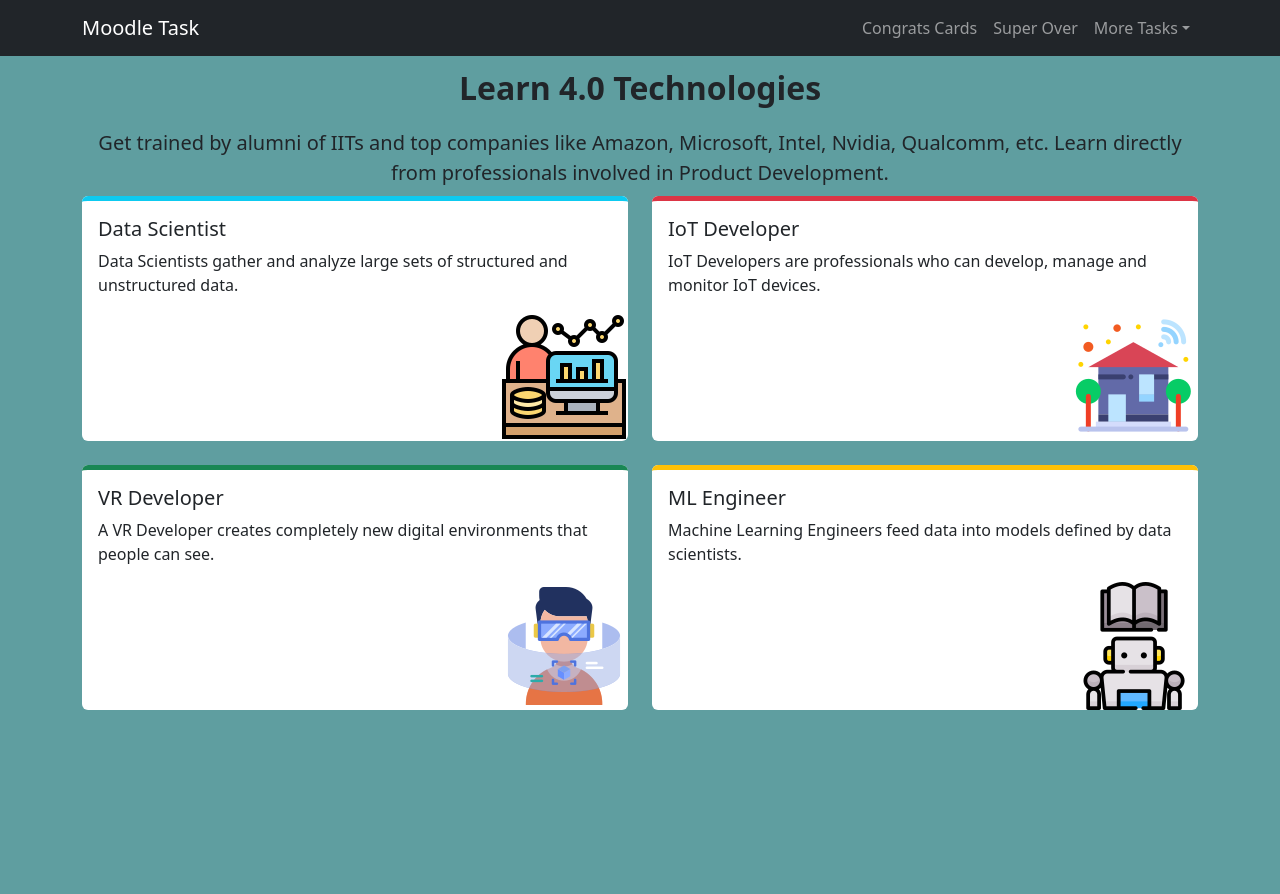
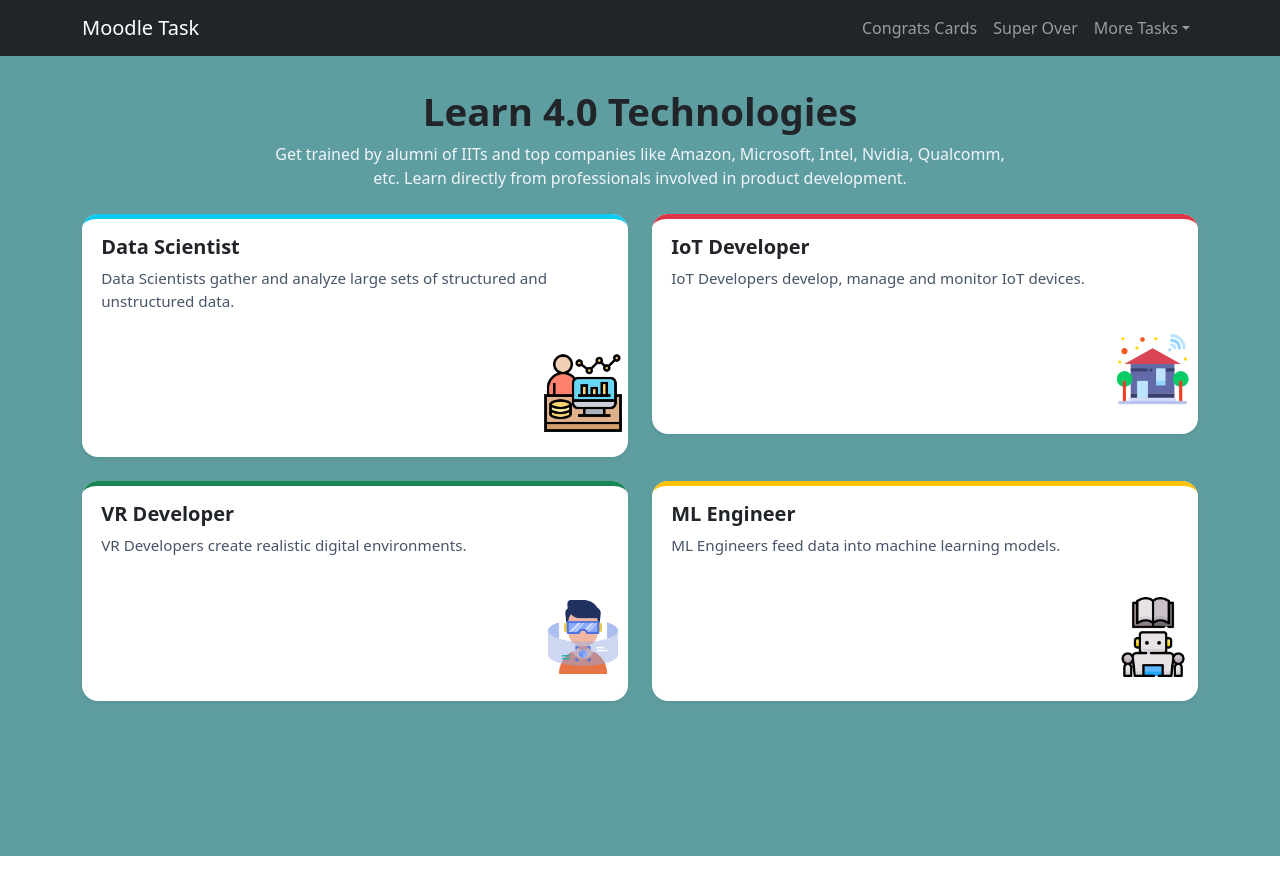
Before and after one commit to barathrahav/ReactJS-Repo, a React (Create React App) app in the folder moodle-task/: page /technology in a window 1280 px wide. Shown: the top 894 px of the page. After the commit the page ends 856 px from the top, so only its background shows below. Built offline with nearby package versions, Linux system fonts and the light colour scheme.

Commit message:
Best Practice Code

```diff
--- a/moodle-task/src/components/Congrats Card/Congratscard.js
+++ b/moodle-task/src/components/Congrats Card/Congratscard.js
@@ -1,22 +1,29 @@
+// Congratscard.js
 import React from "react";
 import "./Congratscard.css";
 
 function Congrats() {
   return (
-    <div className="congratsContainer text-center p-5">
-      <h1>Congratulations</h1>
-      <div className="make m-auto mt-5 rounded-5">
+    <div className="congrats-page">
+      <div className="congrats-card text-center rounded-5 p-4 p-md-5">
+        <h1 className="congrats-title mb-4">Congratulations</h1>
+
         <img
           src="https://assets.ccbp.in/frontend/react-js/congrats-card-profile-img.png"
-          alt="Profile"
+          alt="Profile of Kiran V"
           className="imgprofile"
         />
-        <div className="fw-bold fs-2">Kiran V</div>
-        <div className="congrats m-2">Vishnu Institute of Computer Education and Technology, Bhimavaram</div>
+
+        <div className="fw-bold fs-3 mt-3">Kiran V</div>
+
+        <div className="congrats-text m-2">
+          Vishnu Institute of Computer Education and Technology, Bhimavaram
+        </div>
+
         <img
           src="https://assets.ccbp.in/frontend/react-js/congrats-card-watch-img.png"
-          alt="Watch"
-          className="imgwatch mb-2"
+          alt="Gift watch"
+          className="imgwatch mt-3"
         />
       </div>
     </div>
--- a/moodle-task/src/components/Notification/Notificationapp.css
+++ b/moodle-task/src/components/Notification/Notificationapp.css
@@ -1,6 +1,23 @@
-/* Notification.css */
-@media (max-width: 767px) {
-  .w-mobile-100 {
-    width: 90% !important;
-  }
+.notify-page {
+  min-height: 100dvh;
+  padding: 2rem;
+  background: #f3f4f6;
 }
+
+/* Wrapper */
+.notification-list {
+  max-width: 700px;
+  margin: 0 auto;
+  display: flex;
+  flex-direction: column;
+  gap: 1.25rem;
+}
+
+/* Individual notification card */
+.notification-box {
+  font-size: clamp(1.1rem, 2.5vw, 1.4rem);
+  padding: 1rem 1.25rem;
+  border-radius: 12px;
+  display: flex;
+  align-items: center;
+}
--- a/moodle-task/src/components/Super Over/Superover.css
+++ b/moodle-task/src/components/Super Over/Superover.css
@@ -1,9 +1,41 @@
-.Super {
-    background-color: #03012e;
-    height: 100%;
+/* Full-screen dark theme background */
+.super-page {
+  min-height: 100dvh;               /* Best for mobile & desktop */
+  background-color: #03012e;
+  display: flex;
+  flex-direction: column;
+  justify-content: center;          /* vertical center */
+  align-items: center;              /* horizontal center */
+  text-align: center;
+  padding: 1rem;
 }
+
+/* Heading styling */
+.super-title {
+  color: #ffffff;
+  font-size: clamp(1.8rem, 4vw, 3rem);
+  font-weight: 700;
+  margin-bottom: 2rem;
+}
+
+/* Logo container */
+.team-logos {
+  display: flex;
+  gap: 2rem;
+  flex-wrap: wrap;                  /* so logos wrap on small screens */
+  justify-content: center;
+  align-items: center;
+}
+
+/* Individual team logos */
 .team-logo {
-    width: 75%;
-    height: auto;
-    max-width: 450px;
-  }
+  width: clamp(120px, 30vw, 260px);  /* responsive size */
+  height: auto;
+  object-fit: contain;
+  transition: transform 0.2s ease;
+}
+
+/* Optional hover animation */
+.team-logo:hover {
+  transform: scale(1.08);
+}
--- a/moodle-task/src/components/Super Over/Superover.js
+++ b/moodle-task/src/components/Super Over/Superover.js
@@ -1,16 +1,27 @@
+// Super.js
 import React from "react";
 import "./Superover.css";
 
 function Super() {
-    return (
-      <div className="Super text-center">
-      <h1 className="text-light">Super Over League</h1>
-      <div>
-          <img src="https://assets.ccbp.in/frontend/react-js/rcb-img.png"  alt="RCB" className="team-logo" />
-          <img src="https://assets.ccbp.in/frontend/react-js/csk-img.png"  alt="CSK" className="team-logo"/>
+  return (
+    <div className="super-page">
+      <h1 className="super-title">Super Over League</h1>
+
+      <div className="team-logos">
+        <img
+          src="https://assets.ccbp.in/frontend/react-js/rcb-img.png"
+          alt="Royal Challengers Bangalore"
+          className="team-logo"
+        />
+
+        <img
+          src="https://assets.ccbp.in/frontend/react-js/csk-img.png"
+          alt="Chennai Super Kings"
+          className="team-logo"
+        />
       </div>
     </div>
-    );
-  }
+  );
+}
 
-  export default Super;
+export default Super;
--- a/moodle-task/src/components/Technology Card/Technologycard.css
+++ b/moodle-task/src/components/Technology Card/Technologycard.css
@@ -1,37 +1,65 @@
-.Techcover {
-    background-color: cadetblue;
-    height: 110vh;
+/* PAGE BACKGROUND */
+.tech-page {
+  min-height: 100dvh;
+  background: cadetblue;
+  padding: 2rem 1rem;
+}
+
+/* TITLE */
+.tech-title {
+  font-size: clamp(1.8rem, 3vw, 2.4rem);
+  font-weight: 700;
+}
+
+.tech-subtitle {
+  font-size: 1rem;
+  color: #f1f5f9;
+  max-width: 750px;
+  margin: 0 auto;
+}
+
+/* CARD */
+.tech-card {
+  background: #ffffff;
+  border-radius: 16px;
+  overflow: hidden;
+  position: relative;
+  padding: 0rem 0rem 1.2rem;
+  display: flex;
+  flex-direction: column;
+}
+
+/* CARD BODY */
+.tech-card-body {
+  background: #fff;
+  border-radius: 14px;
+  padding: 1rem 1.2rem 1.2rem;
+}
+
+/* TEXT */
+.tech-card-title {
+  font-weight: 600;
+  font-size: 1.25rem;
+}
+
+.tech-card-text {
+  color: #475569;
+  font-size: 0.95rem;
+}
+
+/* IMAGE */
+.tech-image {
+  width: 90px;
+  height: 90px;
+  object-fit: contain;
+  margin-top: auto;
+  align-self: flex-end;
+  padding: 5px;
+}
+
+@media (max-width: 576px) {
+  .tech-image {
+    width: 60px;
+    height: 60px;
   }
-  .Techcont {
-    height: 50%;
-    width: 100%;
-  }
-  @media (max-width: 576px) {
-    .Techcover {
-      background-color: cadetblue;
-      height: 100%;
-    }
-    .Techcont {
-      width: 50%;
-    }
-    .data,
-    .iot,
-    .vr,
-    .ml {
-      height: auto;
-      width: 25%;
-    }
-  }
-  @media (max-width: 768px) {
-    .Techcover {
-      background-color: cadetblue;
-      height: 100%;
-    }
-    .data,
-    .iot,
-    .vr,
-    .ml {
-      height: auto;
-      width: 25%;
-    }
-  }
+}
--- a/moodle-task/src/components/Technology Card/Technologycard.js
+++ b/moodle-task/src/components/Technology Card/Technologycard.js
@@ -1,90 +1,72 @@
+// Technology.js
 import React from "react";
-import data from "./data-scientist.png";
-import iot from "./iot.png";
-import vr from "./vr.png";
-import ml from "./machine.png";
+import dataImg from "./data-scientist.png";
+import iotImg from "./iot.png";
+import vrImg from "./vr.png";
+import mlImg from "./machine.png";
 import "./Technologycard.css";
 
 function Technology() {
+  const techItems = [
+    {
+      title: "Data Scientist",
+      desc: "Data Scientists gather and analyze large sets of structured and unstructured data.",
+      color: "info",
+      img: dataImg,
+      alt: "Data Scientist Illustration"
+    },
+    {
+      title: "IoT Developer",
+      desc: "IoT Developers develop, manage and monitor IoT devices.",
+      color: "danger",
+      img: iotImg,
+      alt: "IoT Developer Illustration"
+    },
+    {
+      title: "VR Developer",
+      desc: "VR Developers create realistic digital environments.",
+      color: "success",
+      img: vrImg,
+      alt: "VR Developer Illustration"
+    },
+    {
+      title: "ML Engineer",
+      desc: "ML Engineers feed data into machine learning models.",
+      color: "warning",
+      img: mlImg,
+      alt: "Machine Learning Illustration"
+    }
+  ];
+
   return (
-    <>
-      <div className="Techcover pb-5">
-        <div className="container ">
-          <div className="fs-2 fw-bold text-center pt-2">
-            Learn 4.0 Technologies
-          </div>
-          <div className="fs-5 text-center mt-3">
-            Get trained by alumni of IITs and top companies like Amazon,
-            Microsoft, Intel, Nvidia, Qualcomm, etc. Learn directly from
-            professionals involved in Product Development.
-          </div>
-        </div>
-        <div className="container mt-2">
-          <div className="row row-cols-1 row-cols-md-2 g-4">
-            <div className="col">
-              <div className="card border-0">
-                <div className="card-body border-info border-top border-5 rounded-top rounded-5">
-                  <h5 className="card-title">Data Scientist</h5>
-                  <p className="card-text">
-                    Data Scientists gather and analyze large sets of structured
-                    and unstructured data.
-                  </p>
+    <div className="tech-page">
+      <div className="container text-center mb-4">
+        <h2 className="tech-title">Learn 4.0 Technologies</h2>
+        <p className="tech-subtitle">
+          Get trained by alumni of IITs and top companies like Amazon, Microsoft,
+          Intel, Nvidia, Qualcomm, etc. Learn directly from professionals involved
+          in product development.
+        </p>
+      </div>
+
+      <div className="container">
+        <div className="row g-4">
+          {techItems.map((item, index) => (
+            <div className="col-12 col-md-6" key={index}>
+              <div className="tech-card shadow-sm">
+                <div className={`tech-card-body border-top border-5 border-${item.color}`}>
+                  <h5 className="tech-card-title">{item.title}</h5>
+                  <p className="tech-card-text">{item.desc}</p>
                 </div>
-                <div className="position-relative">
-                  <img
-                    src={data}
-                    className="data float-end"
-                    alt="data-scientist"
-                  />
-                </div>
+
+                <img src={item.img} alt={item.alt} className="tech-image" />
               </div>
             </div>
-            <div className="col">
-              <div className="card border-0">
-                <div className="card-body border-danger border-top border-5 rounded-top rounded-5">
-                  <h5 className="card-title">IoT Developer</h5>
-                  <p className="card-text">
-                    IoT Developers are professionals who can develop, manage and
-                    monitor IoT devices.
-                  </p>
-                </div>
-                <div className="position-relative">
-                  <img src={iot} className="iot float-end" alt="IOT" />
-                </div>
-              </div>
-            </div>
-            <div className="col">
-              <div className="card border-0">
-                <div className="card-body border-success border-top border-5 rounded-top rounded-5">
-                  <h5 className="card-title">VR Developer</h5>
-                  <p className="card-text">
-                    A VR Developer creates completely new digital environments
-                    that people can see.
-                  </p>
-                </div>
-                <div className="position-relative">
-                  <img src={vr} className="iot float-end" alt="IOT" />
-                </div>
-              </div>
-            </div>
-            <div className="col">
-              <div className="card border-0">
-                <div className="card-body border-warning border-top border-5 rounded-top rounded-5">
-                  <h5 className="card-title">ML Engineer</h5>
-                  <p className="card-text">
-                    Machine Learning Engineers feed data into models defined by
-                    data scientists.
-                  </p>
-                </div>
-                <div className="position-relative">
-                  <img src={ml} className="ml float-end" alt="machine" />
-                </div>
-              </div>
-            </div>
-          </div>
+          ))}
         </div>
       </div>
-    </>
+    </div>
   );
 }
+
 export default Technology;
```
Also changed, not shown: moodle-task/src/components/Congrats Card/Congratscard.css (+34 -18 lines), moodle-task/src/components/Notification/Notificationapp.js (+41 -17 lines).
